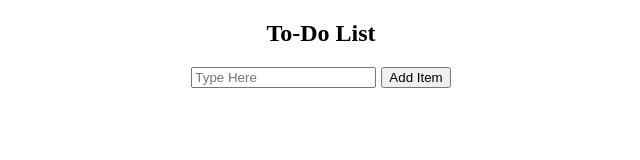
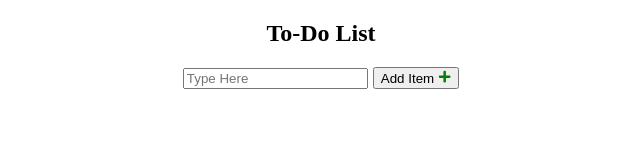
Before and after one commit to Aleydon/Simple-ToDo-List, a React (Create React App) app: page / in a window 1280 px wide. Shown: the top 160 px of the page, without its empty margins (319-959 px from the left). Built offline with nearby package versions, Linux system fonts and the light colour scheme.

Commit message:
Added input validation functionality

```diff
--- a/src/components/todolist.js
+++ b/src/components/todolist.js
@@ -1,4 +1,5 @@
 import React, { useEffect, useState } from 'react';
+import { FaPlus } from 'react-icons/fa';
 import './style.css';
 
 
@@ -31,9 +32,13 @@ function TodoList() {
     and finally clear input
     */}
     function handleAddButton(){
-        const data = [...todo, valueInput];
-        setTodo(data);
-        setValueInput('');
+        if(valueInput != ''){
+            const data = [...todo, valueInput];
+            setTodo(data);
+            setValueInput('');
+        }else{
+            alert('Please, insert something');
+        }
     }
 
 
@@ -49,7 +54,7 @@ function TodoList() {
             <div className="container-items">
                 <div>
                         <input type="text"  placeholder="Type Here" value={valueInput} onChange={(event) => {setValueInput(event.target.value)}} />
-                        <button onClick={handleAddButton} className="btnAdd">Add Item</button>
+                        <button onClick={handleAddButton} className="btnAdd">Add Item <FaPlus color="green" /></button>
                     </div>
 
                 <div className="list-items">
```
